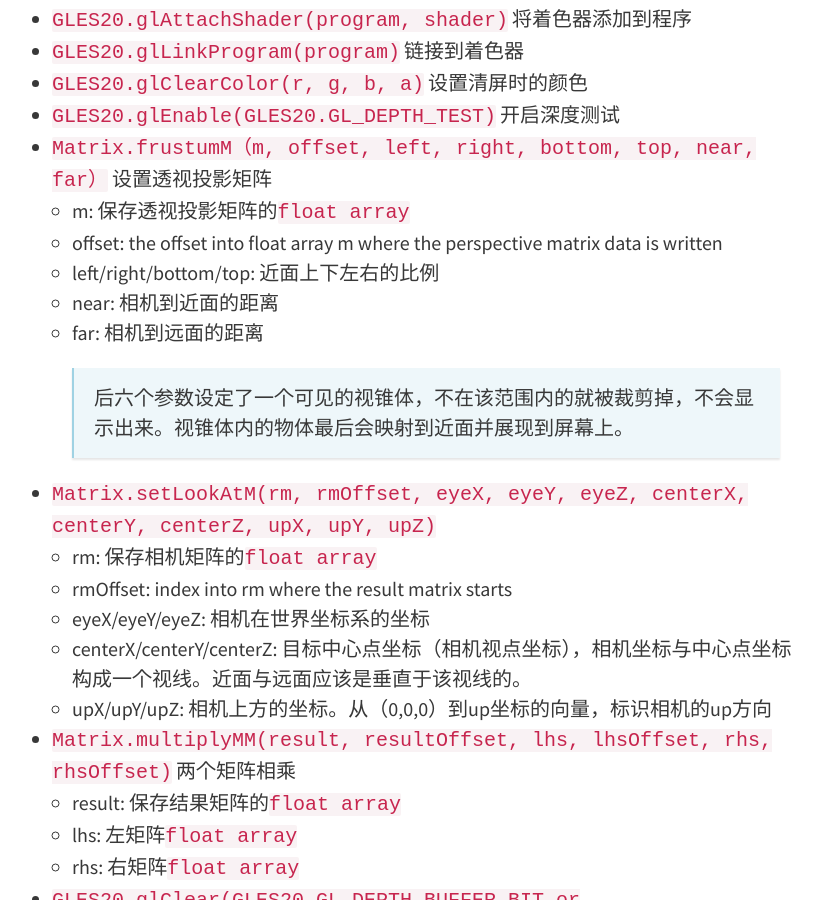
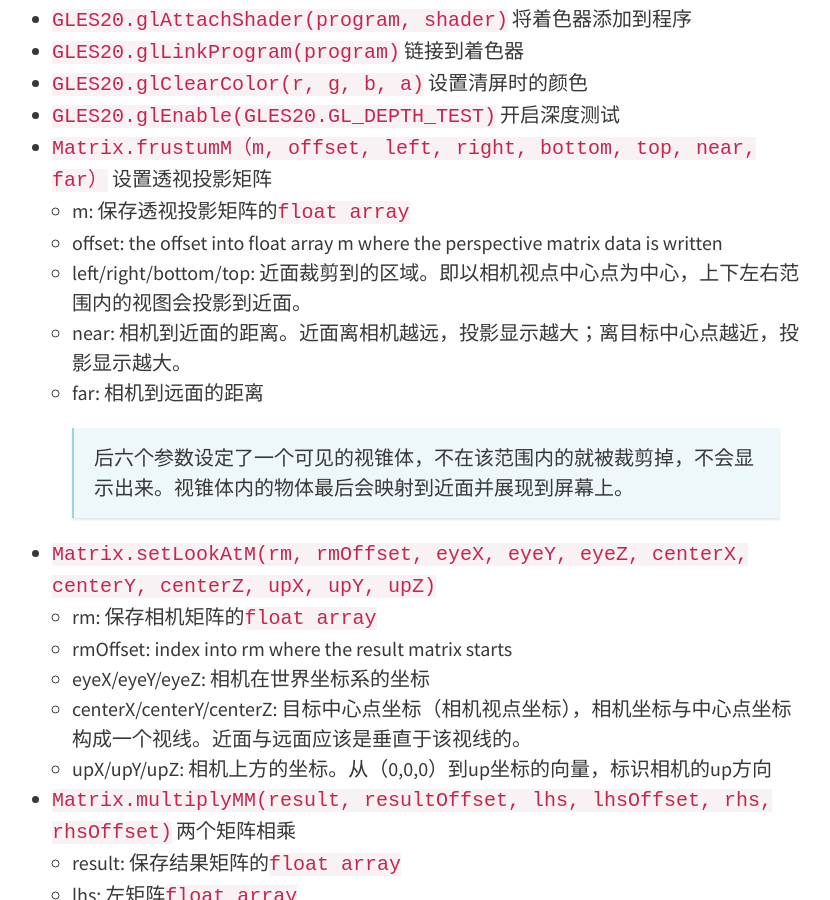
Before and after one commit to ejin66/ejin66.github.io, a Jekyll site: the page built from _posts/2018-11-02-opengl-study-1.md, in a window 1280 px wide and 900 px high, scrolled down 3103 px. Shown: the whole window, without its empty margins (224-1054 px from the left). Built offline with Jekyll 4.4.1, drawn with Linux system fonts in a browser that asks for light colours.

Commit message:
更新opengl整理文档

```diff
--- a/_posts/2018-11-02-opengl-study-1.md
+++ b/_posts/2018-11-02-opengl-study-1.md
@@ -108,8 +108,8 @@ class DemoActivity : AppCompatActivity() {
 
   - m:  保存透视投影矩阵的`float array`
   - offset:  the offset into float array m where the perspective matrix data is written
-  - left/right/bottom/top:  近面上下左右的比例
-  - near:  相机到近面的距离
+  - left/right/bottom/top:  近面裁剪到的区域。即以相机视点中心点为中心，上下左右范围内的视图会投影到近面。
+  - near:  相机到近面的距离。近面离相机越远，投影显示越大；离目标中心点越近，投影显示越大。
   - far:  相机到远面的距离
 
   > 后六个参数设定了一个可见的视锥体，不在该范围内的就被裁剪掉，不会显示出来。视锥体内的物体最后会映射到近面并展现到屏幕上。
```
